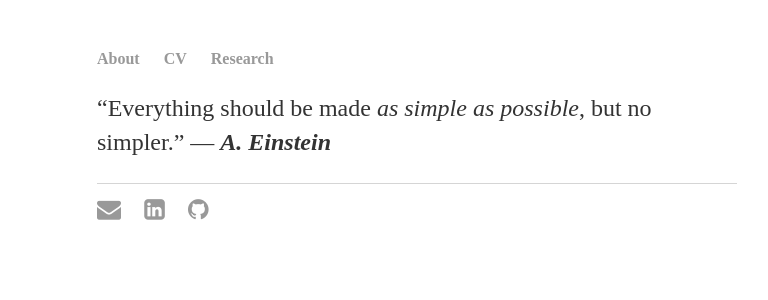
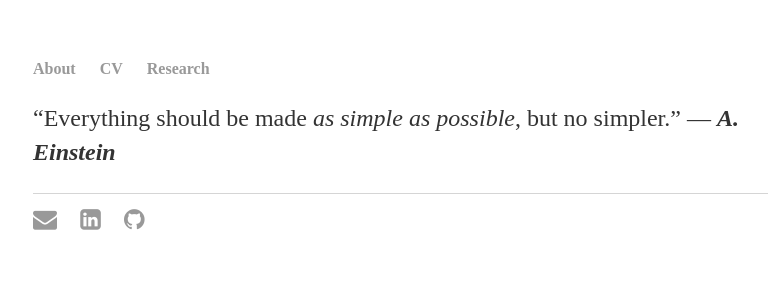
Before and after one commit to ip-jss/ip-jss.github.io, a Jekyll site: the page built from index.html, in a window 1280 px wide. Shown: the top 300 px of the page, without its empty margins (223-991 px from the left). Built offline with Jekyll 4.4.1, drawn with Linux system fonts in a browser that asks for light colours.

Commit message:
Update main.css

```diff
--- a/css/main.css
+++ b/css/main.css
@@ -1,6 +1,6 @@
 body {
-    margin: 50px auto;
-    width: 50%;
+    margin: 60px auto;
+    width: 60%;
 }
 nav ul, footer ul {
     font-family:'Merriweather', 'Merriweather', 'Sans-Serif';
```
